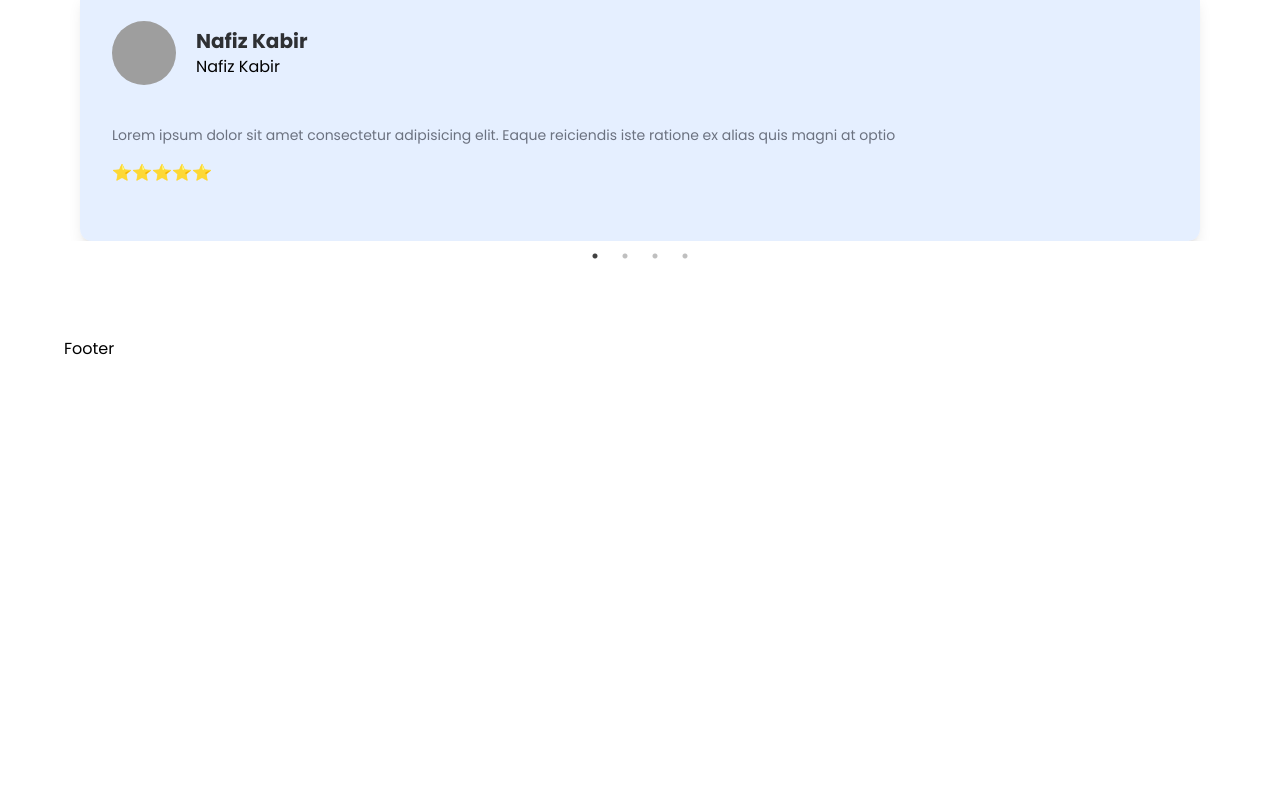
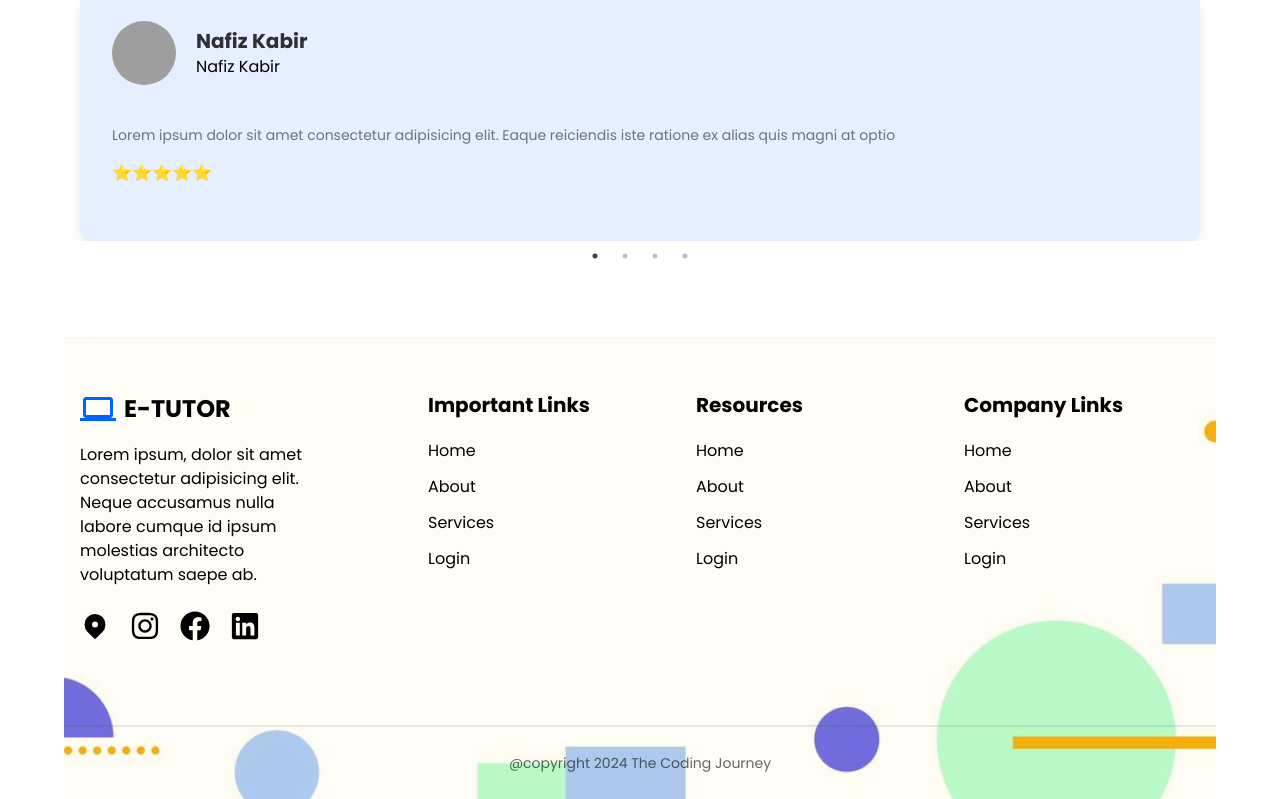
Before and after one commit to Nafiz7D/E-tutor, a React (Vite) app: page / in a window 1280 px wide. Shown: the part 3143-3942 px from the top of the page. Before the commit the page ends 3504 px from the top, so only its background shows below. Built offline with nearby package versions, Linux system fonts and the light colour scheme; grey boxes are pictures that could not be loaded.

Commit message:
added  footer section

```diff
--- a/src/components/Footer/Footer.jsx
+++ b/src/components/Footer/Footer.jsx
@@ -1,8 +1,145 @@
+import { FaFacebook, FaInstagram, FaLinkedin } from "react-icons/fa";
+import { HiLocationMarker } from "react-icons/hi";
+import { MdComputer } from "react-icons/md";
+import FooterImg from "../../assets/footer.jpg";
+
+const FooterBg = {
+  backgroundImage: `url(${FooterImg})`,
+  backgroundRepeat: "no-repeat",
+  backgroundSize: "cover",
+  backgroundPosition: "bottom center",
+};
 
 const Footer = () => {
   return (
-    <div>Footer</div>
-  )
-}
+    <div style={FooterBg} className="rounded-t-3xl">
+      <div className="bg-primary/5">
+        <div className="container">
+          <div className="grid md:grid-cols-4 md:gap-4 py-5 border-t-2 border-gray-300/10 text-black">
+            {/* brand info section */}
+            <div className="py-8 px-4 space-y-4">
+              <div className="text-2xl flex items-center gap-2 font-bold uppercase">
+                <MdComputer className="text-secondary text-4xl" />
+                <p className="">E-Tutor</p>
+              </div>
+              <p>
+                Lorem ipsum, dolor sit amet consectetur adipisicing elit. Neque
+                accusamus nulla labore cumque id ipsum molestias architecto
+                voluptatum saepe ab.
+              </p>
+              <div className="flex items-center justify-start gap-5 !mt-6">
+                <a href="#" className="hover:text-secondary duration-200">
+                  <HiLocationMarker className="text-3xl" />
+                </a>
+                <a href="#" className="hover:text-secondary duration-200">
+                  <FaInstagram className="text-3xl" />
+                </a>
+                <a href="#" className="hover:text-secondary duration-200">
+                  <FaFacebook className="text-3xl" />
+                </a>
+                <a href="#" className="hover:text-secondary duration-200">
+                  <FaLinkedin className="text-3xl" />
+                </a>
+              </div>
+            </div>
+            {/* Footer Links  */}
+            <div className="grid grid-cols-2 md:grid-cols-3 md:col-span-3 md:ml-14">
+              <div className="py-8 px-4">
+                <h1 className="sm:text-xl text-xl font-bold sm:text-left text-justify mb-5">
+                  Important Links
+                </h1>
+                <ul className="flex flex-col gap-3">
+                  <li>
+                    <a href="#" className="hover:text-secondary duration-200">
+                      Home
+                    </a>
+                  </li>
+                  <li>
+                    <a href="#" className="hover:text-secondary duration-200">
+                      About
+                    </a>
+                  </li>
+                  <li>
+                    <a href="#" className="hover:text-secondary duration-200">
+                      Services
+                    </a>
+                  </li>
+                  <li>
+                    <a href="#" className="hover:text-secondary duration-200">
+                      Login
+                    </a>
+                  </li>
+                </ul>
+              </div>
+              <div className="py-8 px-4">
+                <h1 className="sm:text-xl text-xl font-bold sm:text-left text-justify mb-5">
+                  Resources
+                </h1>
+                <ul className="flex flex-col gap-3">
+                  <li>
+                    <a href="#" className="hover:text-secondary duration-200">
+                      Home
+                    </a>
+                  </li>
+                  <li>
+                    <a href="#" className="hover:text-secondary duration-200">
+                      About
+                    </a>
+                  </li>
+                  <li>
+                    <a href="#" className="hover:text-secondary duration-200">
+                      Services
+                    </a>
+                  </li>
+                  <li>
+                    <a href="#" className="hover:text-secondary duration-200">
+                      Login
+                    </a>
+                  </li>
+                </ul>
+              </div>
+              <div className="py-8 px-4">
+                <h1 className="sm:text-xl text-xl font-bold sm:text-left text-justify mb-5">
+                  Company Links
+                </h1>
+                <ul className="flex flex-col gap-3">
+                  <li>
+                    <a href="#" className="hover:text-secondary duration-200">
+                      Home
+                    </a>
+                  </li>
+                  <li>
+                    <a href="#" className="hover:text-secondary duration-200">
+                      About
+                    </a>
+                  </li>
+                  <li>
+                    <a href="#" className="hover:text-secondary duration-200">
+                      Services
+                    </a>
+                  </li>
+                  <li>
+                    <a href="#" className="hover:text-secondary duration-200">
+                      Login
+                    </a>
+                  </li>
+                </ul>
+              </div>
+            </div>
+          </div>
+          {/* copyright section  */}
+          <div className="mt-8">
+            <div className="text-center py-6 border-t-2 border-gray-800/10">
+              <span className="text-sm text-black/60">
+                {" "}
+                @copyright 2024 The Coding Journey
+              </span>
+            </div>
+          </div>
+        </div>
+      </div>
+    </div>
+  );
+};
 
-export default Footer
+export default Footer;
```
